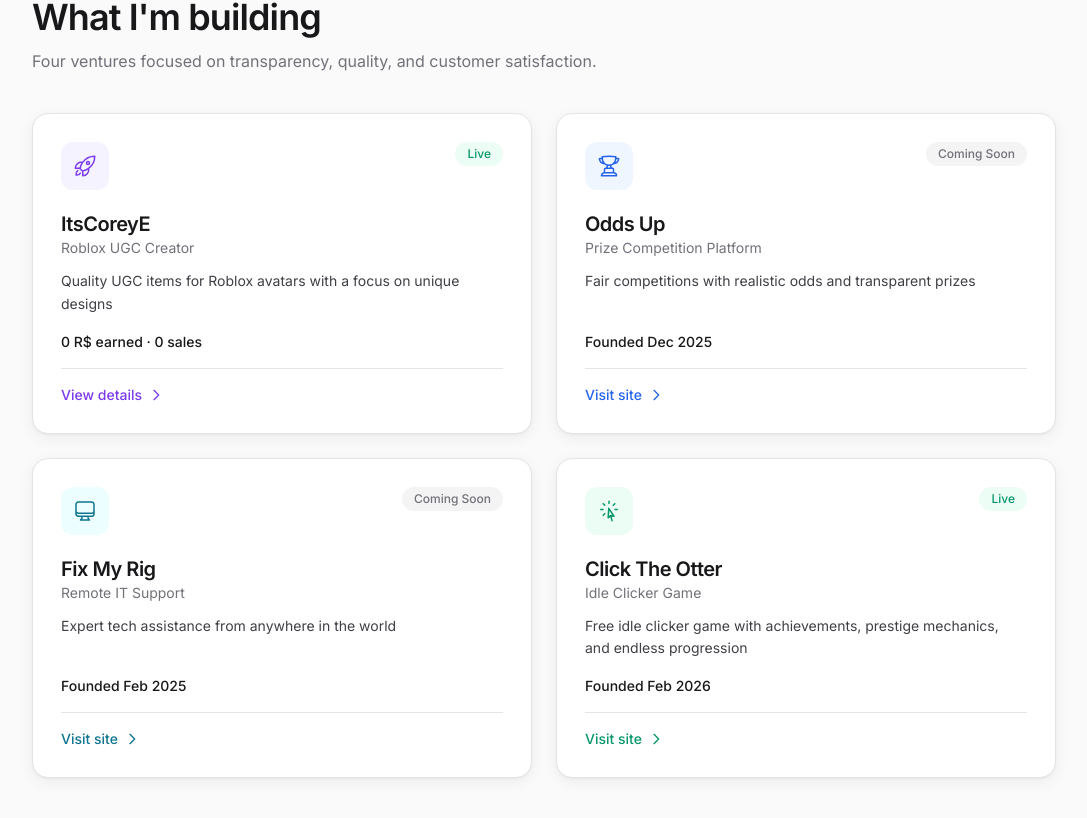
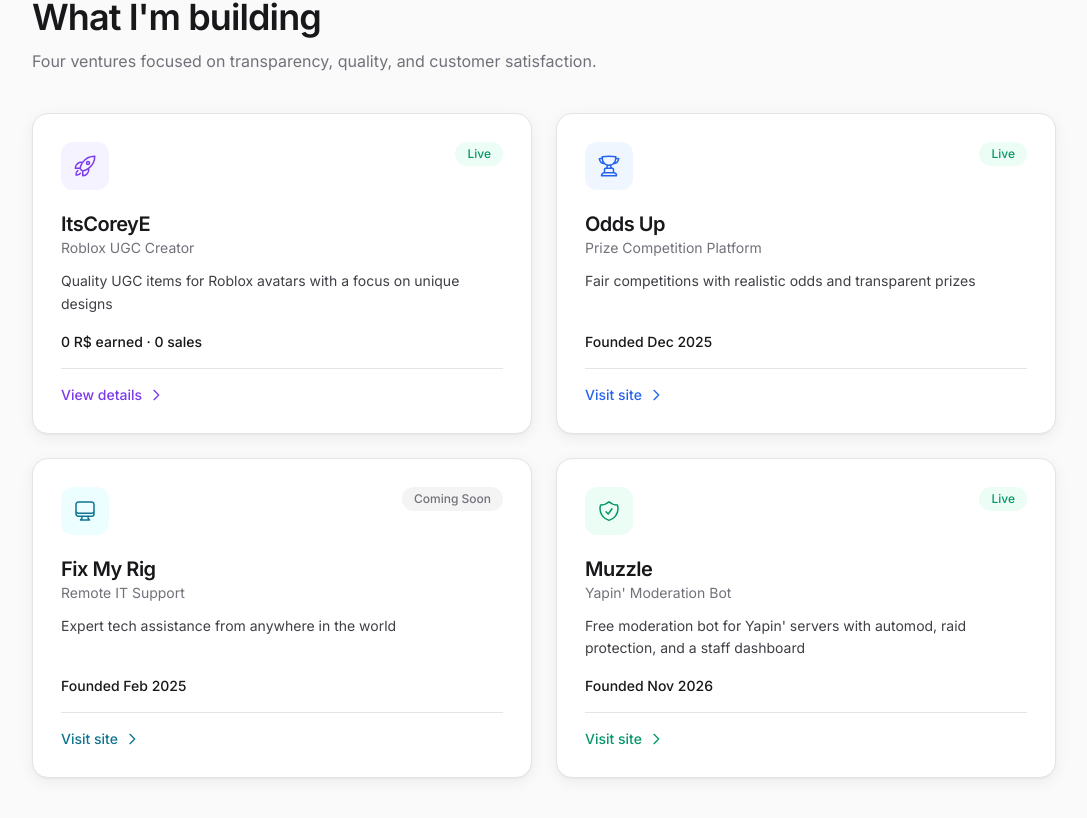
Before and after one commit to ItsCoreyE/itscoreye-website, a Next.js app: page / in a window 1280 px wide. Shown: the part 1626-2444 px from the top of the page, without its empty margins (96-1183 px from the left). Built offline with nearby package versions, Linux system fonts and the light colour scheme; no server answers; the database is empty.

Commit message:
feat(portfolio): replace Click The Otter with Muzzle
Feature Muzzle, a free moderation bot for Yapin', as the fourth
venture. Update the README, SEO and social metadata, and organization
schema to reflect the new portfolio lineup.

```diff
--- a/src/app/layout.tsx
+++ b/src/app/layout.tsx
@@ -15,8 +15,8 @@ export const viewport: Viewport = {
 export const metadata: Metadata = {
   metadataBase: new URL('https://www.itscoreye.com'),
   title: 'Corey Edwards | ItsCoreyE - Entrepreneur & Creator',
-  description: 'Corey Edwards (ItsCoreyE) - Results-driven entrepreneur with over five years of experience. Roblox UGC Creator building quality digital items, founder of Odds Up (fair prize competitions), Fix My Rig (remote IT support), and Click The Otter (idle clicker game). Building transparent businesses across gaming, tech, and customer service.',
-  keywords: ['Corey Edwards', 'ItsCoreyE', 'Entrepreneur', 'Business Owner', 'UGC Creator', 'Roblox Designer', 'Digital Creator', 'Odds Up', 'Prize Competitions', 'UK Competitions', 'Fix My Rig', 'IT Support', 'Remote Tech Support', 'Click The Otter', 'Idle Clicker Game', 'Browser Game', 'Customer Service', 'Operations Management', 'Web Development', 'Stripe Integration'],
+  description: "Corey Edwards (ItsCoreyE) - Results-driven entrepreneur with over five years of experience. Roblox UGC Creator building quality digital items, founder of Odds Up (fair prize competitions), Fix My Rig (remote IT support), and Muzzle (a free moderation bot for Yapin'). Building transparent businesses across gaming, tech, and customer service.",
+  keywords: ['Corey Edwards', 'ItsCoreyE', 'Entrepreneur', 'Business Owner', 'UGC Creator', 'Roblox Designer', 'Digital Creator', 'Odds Up', 'Prize Competitions', 'UK Competitions', 'Fix My Rig', 'IT Support', 'Remote Tech Support', 'Muzzle', 'Moderation Bot', "Yapin'", 'Customer Service', 'Operations Management', 'Web Development', 'Stripe Integration'],
   authors: [{ name: 'Corey Edwards' }],
   creator: 'Corey Edwards',
   publisher: 'Corey Edwards',
@@ -30,7 +30,7 @@ export const metadata: Metadata = {
 
   openGraph: {
     title: 'Corey Edwards | ItsCoreyE - Entrepreneur & Creator',
-    description: 'Corey Edwards (ItsCoreyE) - Roblox UGC Creator and entrepreneur building transparent businesses. Operating four ventures: UGC digital items, Odds Up (competitions), Fix My Rig (IT support), and Click The Otter (idle clicker game).',
+    description: 'Corey Edwards (ItsCoreyE) - Roblox UGC Creator and entrepreneur building transparent businesses. Operating four ventures: UGC digital items, Odds Up (competitions), Fix My Rig (IT support), and Muzzle (moderation bot).',
     url: 'https://www.itscoreye.com',
     siteName: 'Corey Edwards Portfolio',
     type: 'website',
@@ -47,7 +47,7 @@ export const metadata: Metadata = {
   twitter: {
     card: 'summary_large_image',
     title: 'Corey Edwards | ItsCoreyE - Entrepreneur & Creator',
-    description: 'Corey Edwards (ItsCoreyE) - Roblox UGC Creator and entrepreneur. Operating: UGC digital items, Odds Up competitions, Fix My Rig IT support, and Click The Otter idle clicker game.',
+    description: 'Corey Edwards (ItsCoreyE) - Roblox UGC Creator and entrepreneur. Operating: UGC digital items, Odds Up competitions, Fix My Rig IT support, and Muzzle moderation bot.',
     creator: '@itscoreye',
     images: ['/og-image.png']
   },
@@ -93,10 +93,10 @@ export default function RootLayout({
       },
       {
         "@type": "Organization",
-        "name": "Click The Otter",
-        "description": "Free browser-based idle clicker game with achievements and prestige mechanics",
-        "url": "https://www.clicktheotter.com",
-        "foundingDate": "2026-02"
+        "name": "Muzzle",
+        "description": "Free moderation bot for Yapin' servers with automod, raid protection, and a web dashboard",
+        "url": "https://getmuzzle.tech",
+        "foundingDate": "2026-11"
       }
     ]
   };
--- a/src/components/site/Ventures.tsx
+++ b/src/components/site/Ventures.tsx
@@ -3,7 +3,7 @@ import {
   RocketLaunchIcon,
   TrophyIcon,
   ComputerDesktopIcon,
-  CursorArrowRaysIcon,
+  ShieldCheckIcon,
 } from '@heroicons/react/24/outline';
 import type { SalesData } from '@/types/ugc';
 
@@ -80,7 +80,7 @@ export default function Ventures({ sales }: { sales: SalesData }) {
       name: 'Odds Up',
       subtitle: 'Prize Competition Platform',
       description: 'Fair competitions with realistic odds and transparent prizes',
-      status: 'Coming Soon',
+      status: 'Live',
       accent: 'blue',
       detail: 'Founded Dec 2025',
       link: 'https://www.oddsup.co.uk',
@@ -99,16 +99,16 @@ export default function Ventures({ sales }: { sales: SalesData }) {
       isInternal: false,
     },
     {
-      id: 'clicktheotter',
-      Icon: CursorArrowRaysIcon,
-      name: 'Click The Otter',
-      subtitle: 'Idle Clicker Game',
+      id: 'muzzle',
+      Icon: ShieldCheckIcon,
+      name: 'Muzzle',
+      subtitle: "Yapin' Moderation Bot",
       description:
-        'Free idle clicker game with achievements, prestige mechanics, and endless progression',
+        "Free moderation bot for Yapin' servers with automod, raid protection, and a staff dashboard",
       status: 'Live',
       accent: 'emerald',
-      detail: 'Founded Feb 2026',
-      link: 'https://www.clicktheotter.com',
+      detail: 'Founded Nov 2026',
+      link: 'https://getmuzzle.tech',
       isInternal: false,
     },
   ];
```
Also changed, not shown: 1 other file (tests, documents, lock files or other folders).
